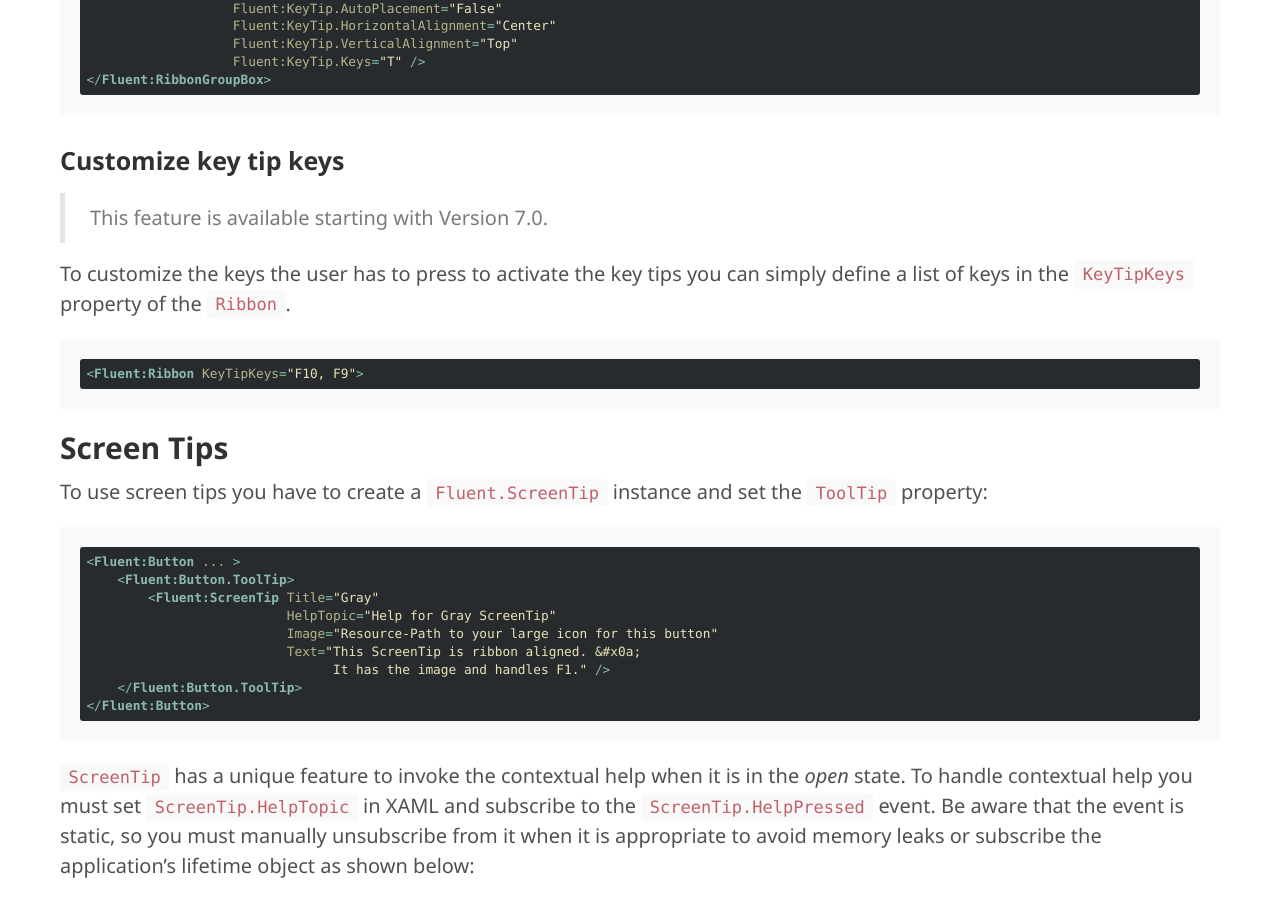
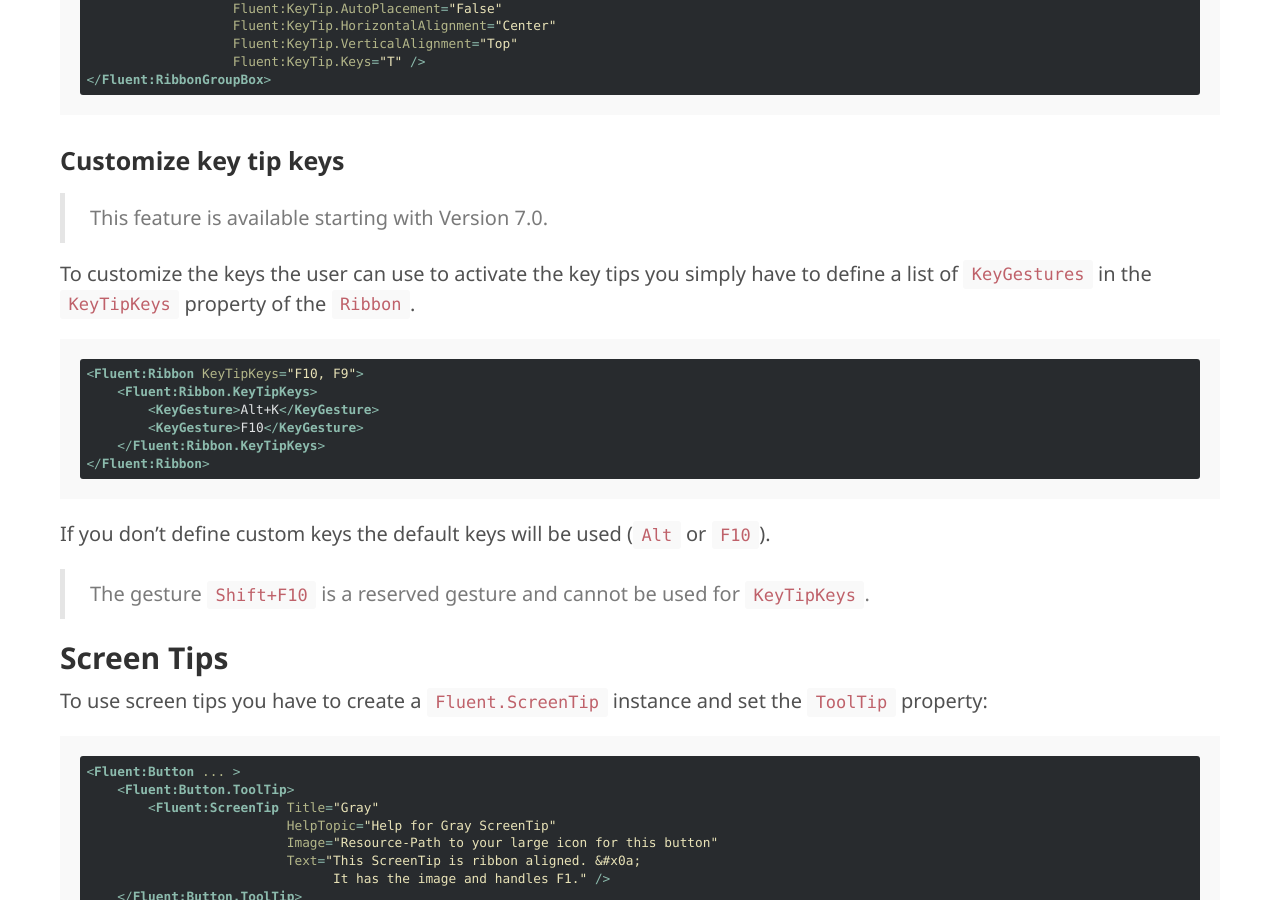
Before and after one commit to fluentribbon/fluentribbon.github.io, a Jekyll site: the page built from documentation/controls/keytip.md, in a window 1280 px wide and 900 px high, scrolled down 1126 px. Built offline with Jekyll 4.4.1, drawn with Linux system fonts in a browser that asks for light colours.

Commit message:
Update keytip.md

````diff
--- a/documentation/controls/keytip.md
+++ b/documentation/controls/keytip.md
@@ -59,12 +59,20 @@ Property                    | Description
 
 > This feature is available starting with Version 7.0.
 
-To customize the keys the user has to press to activate the key tips you can simply define a list of keys
-in the `KeyTipKeys` property of the `Ribbon`.
+To customize the keys the user can use to activate the key tips you simply have to define a list of `KeyGestures` in the `KeyTipKeys` property of the `Ribbon`.
 
 ```xaml
 <Fluent:Ribbon KeyTipKeys="F10, F9">
+    <Fluent:Ribbon.KeyTipKeys>
+        <KeyGesture>Alt+K</KeyGesture>
+        <KeyGesture>F10</KeyGesture>
+    </Fluent:Ribbon.KeyTipKeys>
+</Fluent:Ribbon>
 ```
+
+If you don't define custom keys the default keys will be used (`Alt` or `F10`).
+
+> The gesture `Shift+F10` is a reserved gesture and cannot be used for `KeyTipKeys`.
 
 ## Screen Tips
 
````
